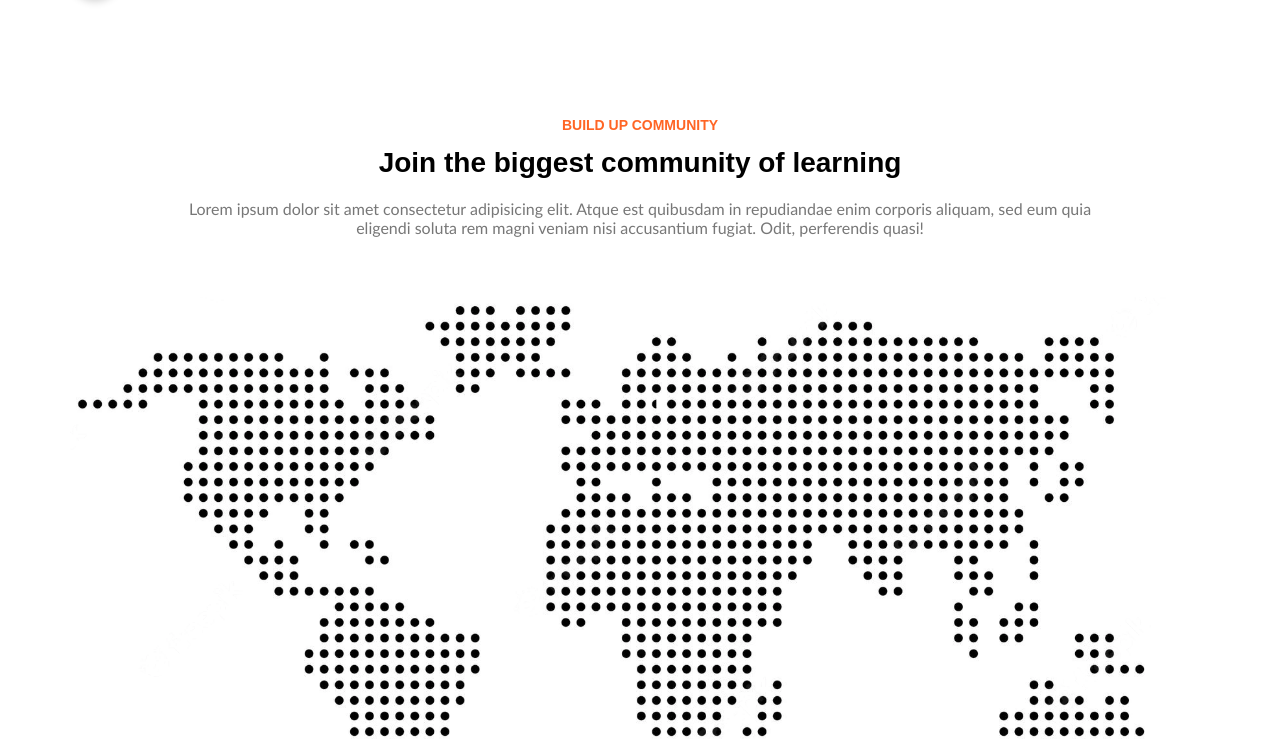
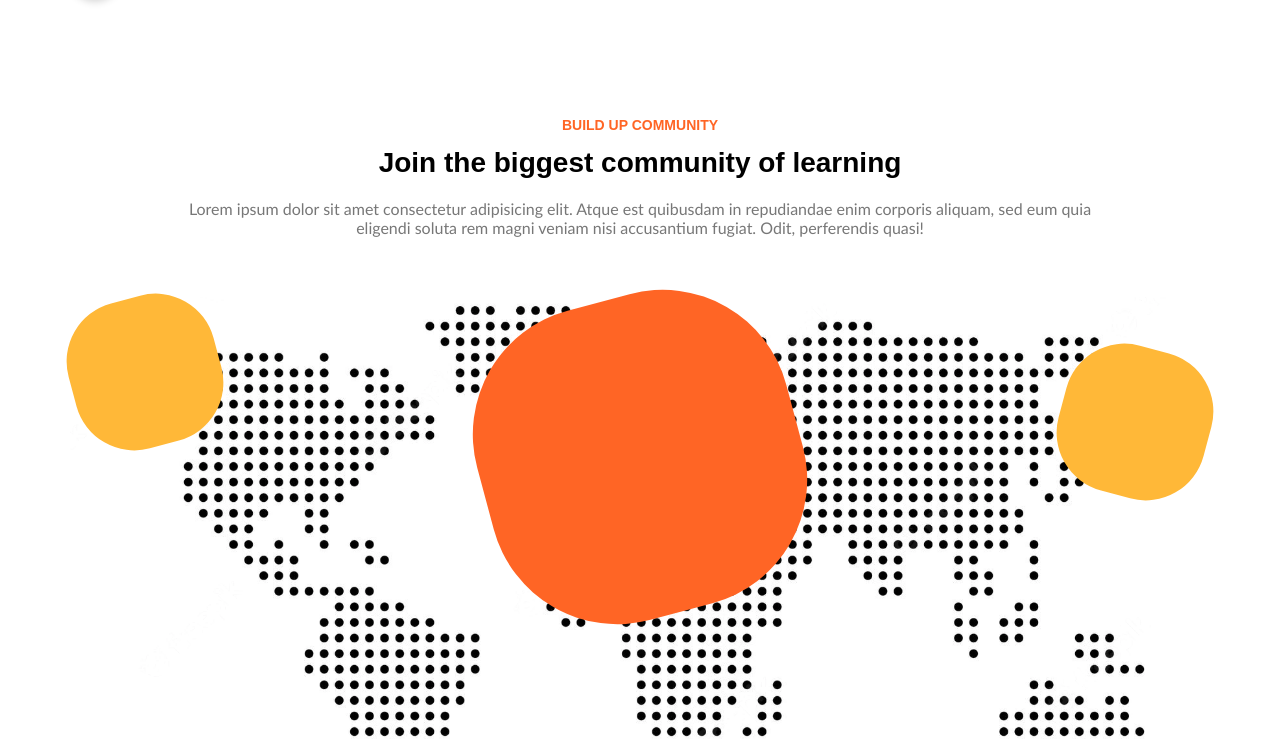
Before and after one commit to belauzas/learn-guru, a website: page index.html in a window 1280 px wide. Shown: the part 914-1653 px from the top of the page. Drawn offline with Linux system fonts and the light colour scheme.

Commit message:
Community section map rounded squares

```diff
--- a/css/base/base.css
+++ b/css/base/base.css
@@ -2,6 +2,7 @@
     --primary-color: #ff6525;
     --primary-color-light: #ff9169;
     --primary-color-dark: #d24e16;
+    --secondary-color: #ffb838;
 }
 
 body,
--- a/css/pages/home.css
+++ b/css/pages/home.css
@@ -4,3 +4,41 @@
 @import '../components/button.css';
 @import '../components/header.css';
 @import '../components/hero.css';
+
+.rouded-square {
+    --size: clamp(50px, 25vw, 350px);
+    width: var(--size);
+    height: var(--size);
+    border-radius: 40%;
+    background-color: var(--primary-color);
+    position: absolute;
+}
+.rouded-square.small {
+    --size: clamp(30px, 13vw, 150px);
+}
+
+/* Community section - START */
+.world-map-container {
+    overflow: hidden;
+}
+.world-map {
+    position: relative;
+}
+.world-map .rouded-square:nth-of-type(1) {
+    top: 0;
+    left: 50%;
+    transform: translateX(-50%) rotate(-15deg);
+}
+.world-map .rouded-square.small:nth-of-type(2) {
+    top: 0;
+    left: 0;
+    transform: translateX(0) rotate(-15deg);
+    background-color: var(--secondary-color);
+}
+.world-map .rouded-square.small:nth-of-type(3) {
+    top: 50px;
+    right: 0;
+    transform: translateX(0) rotate(15deg);
+    background-color: var(--secondary-color);
+}
+/* Community section - END */
--- a/index.html
+++ b/index.html
@@ -54,7 +54,7 @@
         </div>
     </section>
 
-    <section class="container">
+    <section class="container world-map-container">
         <div class="row">
             <div class="col-12 center">
                 <h2 class="section-title">Build up community</h2>
@@ -63,8 +63,11 @@
             </div>
         </div>
         <div class="row">
-            <div class="col-12">
+            <div class="col-12 world-map">
                 <img src="./img/world-map.png" alt="World map">
+                <div class="rouded-square"></div>
+                <div class="rouded-square small"></div>
+                <div class="rouded-square small"></div>
             </div>
         </div>
     </section>
```
